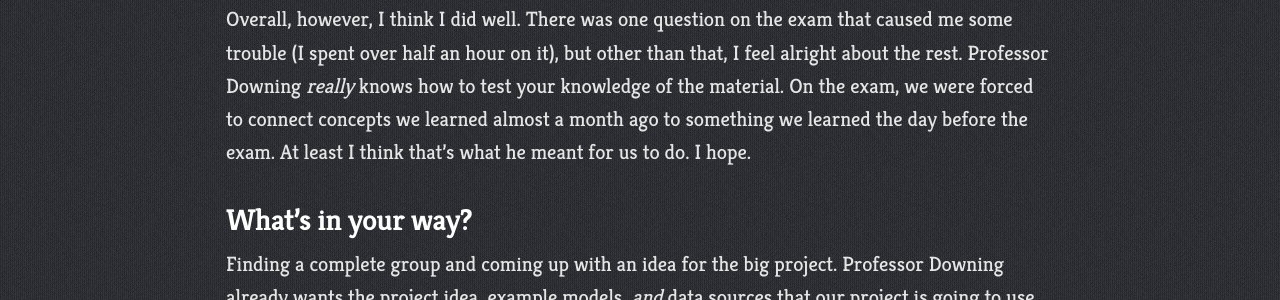
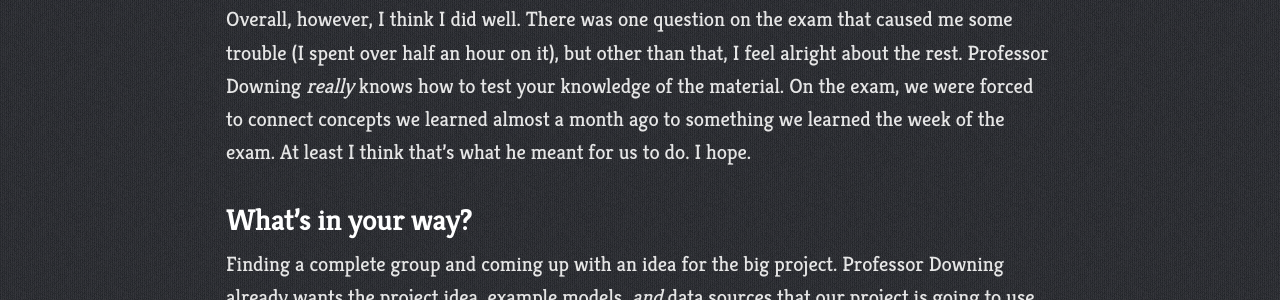
Before and after one commit to kristinedomingo/cs373-blog, a Jekyll site: the page built from _posts/2016-03-06-week-7.md, in a window 1280 px wide. Shown: the part 710-1010 px from the top of the page. Built offline with Jekyll 4.4.1, drawn with Linux system fonts in a browser that asks for light colours.

Commit message:
REvision

```diff
--- a/_posts/2016-03-06-week-7.md
+++ b/_posts/2016-03-06-week-7.md
@@ -12,8 +12,8 @@ Overall, however, I think I did well. There was one question on the exam that
 caused me some trouble (I spent over half an hour on it), but other than that,
 I feel alright about the rest. Professor Downing *really* knows how to test
 your knowledge of the material. On the exam, we were forced to connect
-concepts we learned almost a month ago to something we learned the day
-before the exam. At least I think that's what he meant for us to do. I hope.
+concepts we learned almost a month ago to something we learned the week of the
+exam. At least I think that's what he meant for us to do. I hope.
 
 ### What's in your way?
 
```
